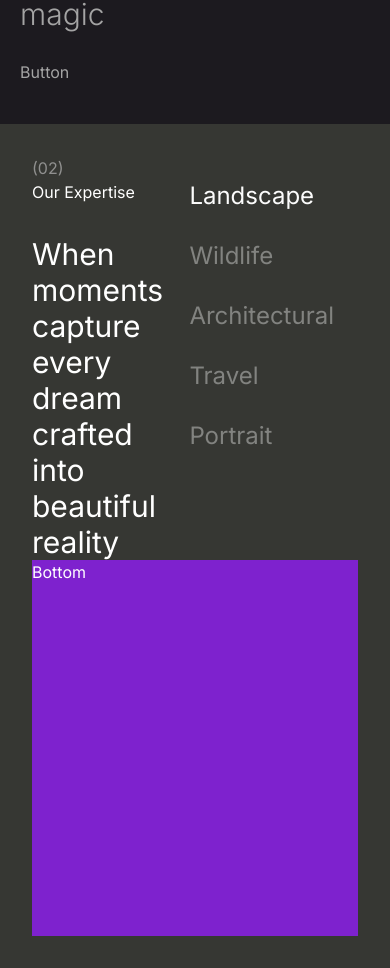
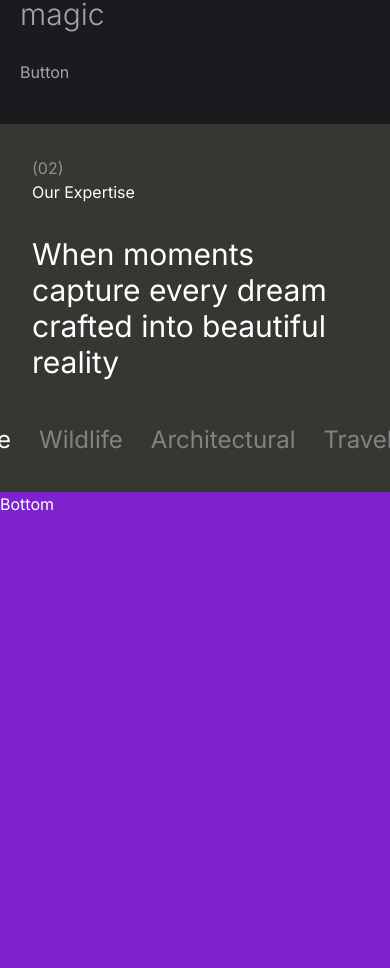
Before and after one commit to owuraku-zenas/creacy-photography-agency, a Next.js app: page / in a window 390 px wide. Shown: the part 1216-2184 px from the top of the page. Built offline with nearby package versions, Linux system fonts and the light colour scheme.

Commit message:
responsive expertise

```diff
--- a/src/sections/Expertise.tsx
+++ b/src/sections/Expertise.tsx
@@ -4,9 +4,9 @@ type Props = {}
 
 const Expertise = (props: Props) => {
     return (
-        <div className='flex h-full min-h-screen w-full max-w-7xl flex-col bg-[#363733] p-8 md:rounded-2xl'>
-            <div className="flex justify-between">
-                <div className="flex w-full max-w-xl flex-col gap-8">
+        <div className='flex h-full min-h-screen w-full max-w-7xl flex-col gap-6 bg-[#363733] md:rounded-2xl md:p-8'>
+            <div className="flex flex-col justify-between md:flex-row">
+                <div className="flex w-full max-w-xl flex-col gap-8 p-8">
                     <div className="flex flex-col">
                         <p className='text-[#90908F]'>{"(02)"}</p>
                         <p className='text-white'>Our Expertise</p>
@@ -15,8 +15,8 @@ const Expertise = (props: Props) => {
                         When moments capture every dream crafted into beautiful reality
                     </p>
                 </div>
-                <div className="right flex w-full flex-col items-center p-6 text-2xl md:max-w-xs">
-                    <ul className='flex flex-col gap-7 text-left text-[#828380]'>
+                <div className="right flex w-full flex-col items-center overflow-x-scroll px-2 text-2xl md:max-w-xs md:p-6">
+                    <ul className='flex gap-7 py-3 text-left text-[#828380] md:flex-col'>
                         <li className='cursor-pointer text-[#FCFCFC] transition-colors duration-300 ease-in-out'>Landscape</li>
                         <li className='cursor-pointer transition-colors duration-300 ease-in-out hover:text-[#FCFCFC]'>Wildlife</li>
                         <li className='cursor-pointer transition-colors duration-300 ease-in-out hover:text-[#FCFCFC]'>Architectural</li>
```
